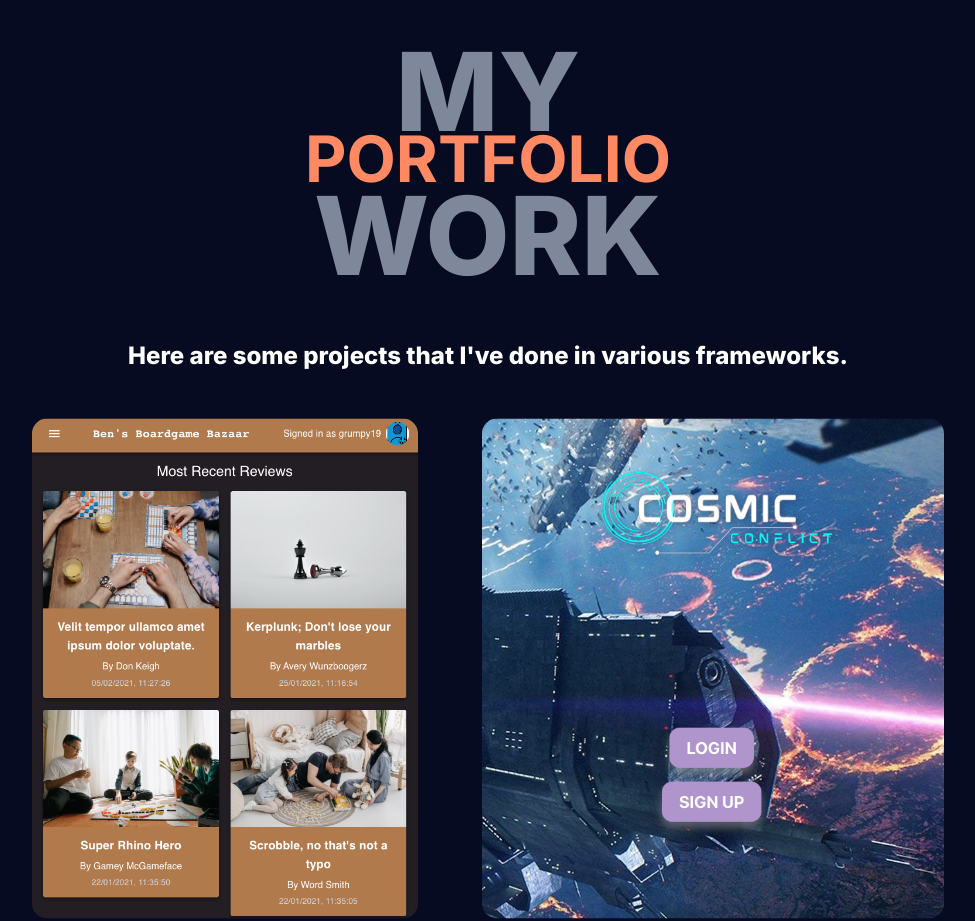
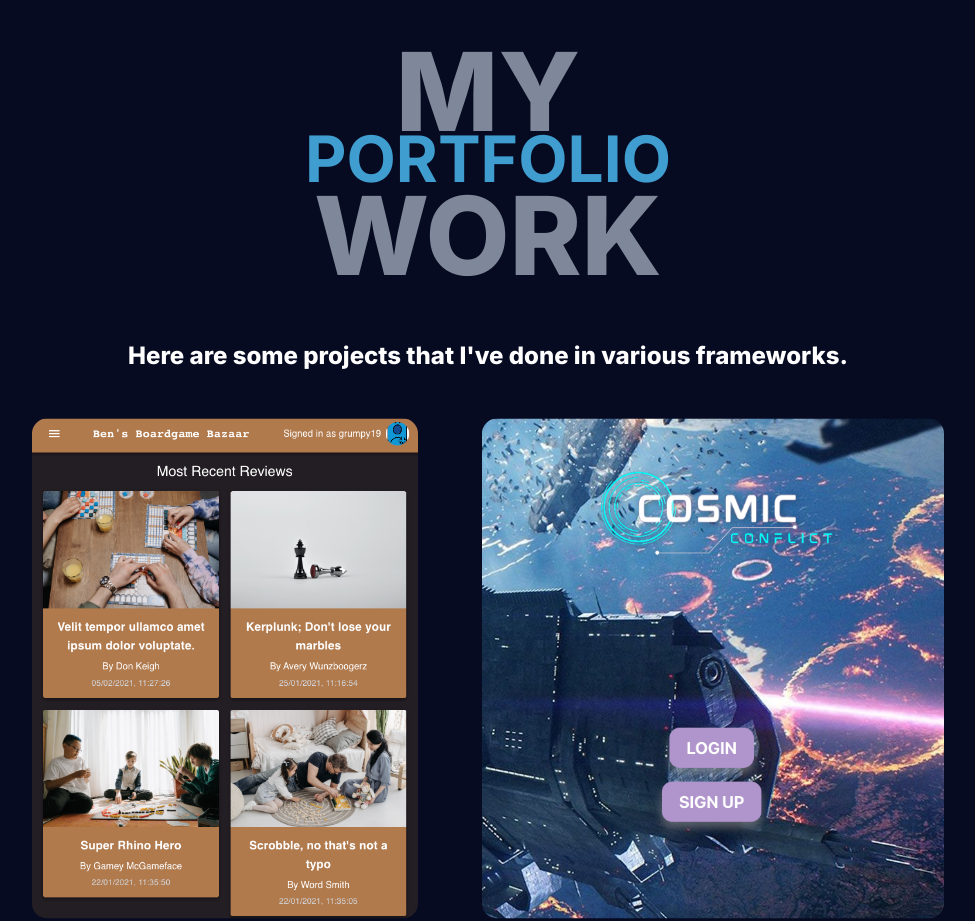
Before and after one commit to retcon1/react-portfolio, a React (Create React App) app: page / in a window 1280 px wide. Shown: the part 2700-3621 px from the top of the page, without its empty margins (152-1127 px from the left). Built offline with nearby package versions, Linux system fonts and the light colour scheme.

Commit message:
fix: changes title colour to match Hello page, adds break in text

```diff
--- a/src/components/Hello.tsx
+++ b/src/components/Hello.tsx
@@ -34,8 +34,10 @@ function Hello() {
               happy to help in all areas of development, whether you need a
               database or API setup and maintained with easily understood
               endpoints. Or making your website a sleeker, more user-friendly
-              experience. Please don't hesitate to contact me if you think we'd
-              be a good match!
+              experience.
+              <br />
+              Please don't hesitate to contact me if you think we'd be a good
+              match!
             </p>
           </Reveal>
           <div className="btn-container">
--- a/src/components/Portfolio.tsx
+++ b/src/components/Portfolio.tsx
@@ -40,7 +40,7 @@ function Portfolio() {
         <RightReveal>
           <div className="main-title">
             <h2>
-              <span>Portfolio</span>
+              <span style={{ color: "var(--color-secondary)" }}>Portfolio</span>
               <span className="bg-text">
                 My
                 <br />
```
